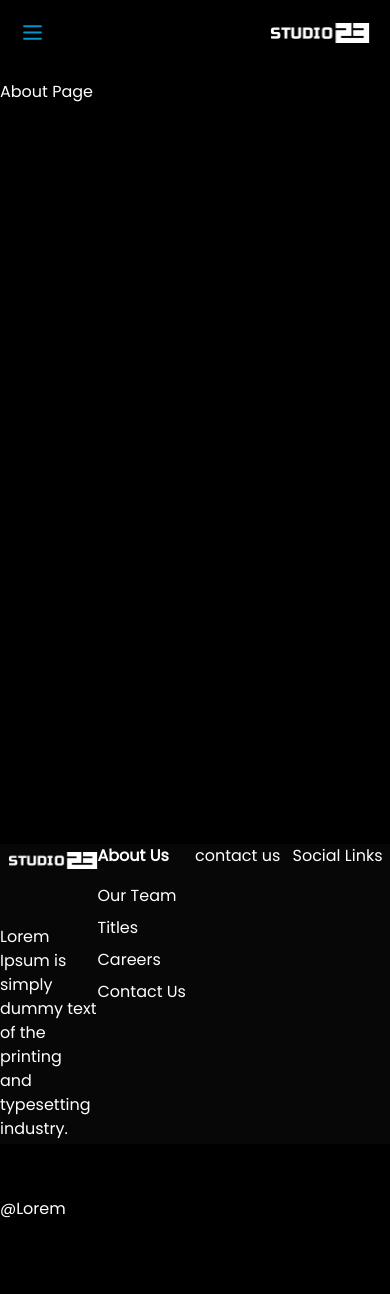
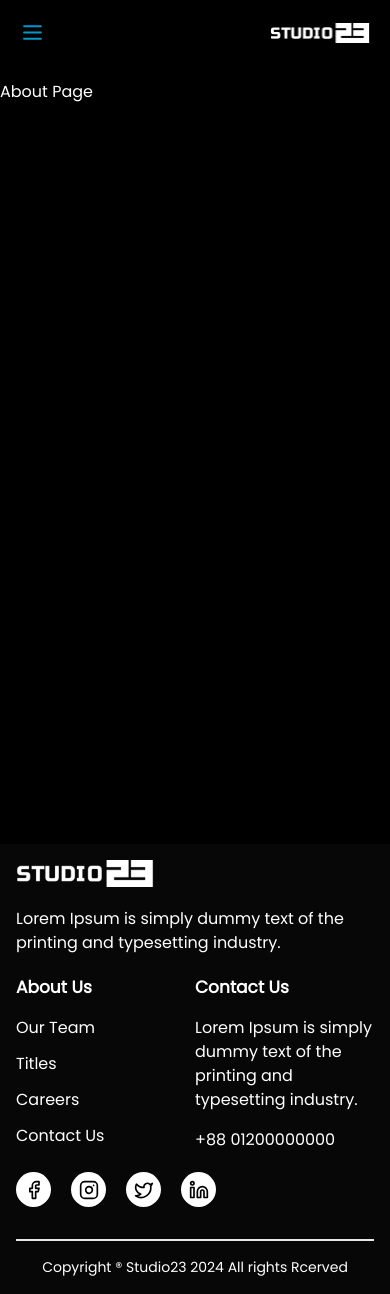
Before and after one commit to Studio-23-xyz/studio23-website, a Next.js app: page /about-us in a window 390 px wide. Before the commit the page ends 1221 px from the top, so only its background shows below. Built offline with nearby package versions, Linux system fonts and the light colour scheme.

Commit message:
Footer Mobile View

```diff
--- a/src/app/components/Footer.js
+++ b/src/app/components/Footer.js
@@ -1,10 +1,14 @@
 import React from "react";
 import Image from "next/image";
 import Link from "next/link";
+import { Facebook, Instagram, Linkedin, Twitter } from "lucide-react";
 
 const Footer = () => {
   return (
-    <div className="w-full h-[300px] bg-footer_black flex md:px-32 md:pt-10">
+    <div className="w-full md:h-[300px] bg-footer_black flex md:px-32 md:pt-10">
+      {/* Laptop View */}
+
+      <div className="hidden md:flex">
         <div className="w-1/4 flex flex-col gap-14">
           <div>
             <Link href="/">
@@ -51,6 +55,84 @@ const Footer = () => {
         <div className="w-1/4">contact us</div>
         <div className="w-1/4">Social Links</div>
       </div>
+
+      {/* Mobile View */}
+
+      <div className="md:hidden flex flex-col gap-5 mx-4 my-4">
+        <div>
+          <Link href="/">
+            <Image
+              src="/assets/studio23_logo_white.png"
+              width={500}
+              height={200}
+              alt="Logo"
+              className="w-[138px]"
+            />
+          </Link>
+        </div>
+        <div>
+          <p className="text-[16px]">
+            Lorem Ipsum is simply dummy text of the printing and typesetting
+            industry.
+          </p>
+        </div>
+        <div className="flex flex-row">
+          <div className="w-1/2 flex flex-col gap-4">
+            <div>
+              <Link href="/about-us">
+                <span className="font-semibold text-[17px]">About Us</span>
+              </Link>
+            </div>
+            <div className="flex flex-col gap-3">
+              <Link href="/our-team">
+                <span className="">Our Team</span>
+              </Link>
+              <Link href="/our-titles">
+                <span className="">Titles</span>
+              </Link>
+              <Link href="/careers">
+                <span className="">Careers</span>
+              </Link>
+
+              <p className="">Contact Us</p>
+            </div>
+          </div>
+
+          <div className="w-1/2 flex flex-col gap-4">
+            <div>
+              <p className="font-semibold text-[17px]">Contact Us</p>
+            </div>
+            <p>
+              Lorem Ipsum is simply dummy text of the printing and typesetting
+              industry.
+            </p>
+            <h3>+88 01200000000</h3>
+          </div>
+        </div>
+        <div className="flex gap-5 mb-3">
+          <div className="bg-white  w-[35px] h-[35px] rounded-full flex justify-center items-center hover:bg-studio_blue">
+            <Facebook className="stroke-black w-[20px] h-[20px] hover:stroke-white" />
+          </div>
+          <div className="bg-white  w-[35px] h-[35px] rounded-full flex justify-center items-center hover:bg-studio_blue">
+            <Instagram className="stroke-black w-[20px] h-[20px] hover:stroke-white" />
+          </div>
+          <div className="bg-white  w-[35px] h-[35px] rounded-full flex justify-center items-center hover:bg-studio_blue">
+            <Twitter className="stroke-black w-[20px] h-[20px] hover:stroke-white" />
+          </div>
+          <div className="bg-white  w-[35px] h-[35px] rounded-full flex justify-center items-center hover:bg-studio_blue">
+            <Linkedin className="stroke-black w-[20px] h-[20px] hover:stroke-white" />
+          </div>
+        </div>
+
+        <div className="border-t-2">
+          <div className="mt-4 flex justify-center">
+            <p className=" text-[14px]">
+              Copyright ® Studio23 2024 All rights Rcerved
+            </p>
+          </div>
+        </div>
+      </div>
+    </div>
   );
 };
 
--- a/src/app/components/Nav.js
+++ /dev/null
@@ -1,86 +0,0 @@
-"use client";
-import React, { useEffect, useState } from "react";
-import Image from "next/image";
-import Link from "next/link";
-import { usePathname } from "next/navigation";
-import classNames from "classnames";
-import { ChevronDown, LucideMenu } from "lucide-react";
-
-const Nav = () => {
-  const [header, setHader] = useState(false);
-
-  const scrollHeader = () => {
-    if (window.scrollY >= 20) {
-      setHader(true);
-    } else {
-      setHader(false);
-    }
-  };
-
-  useEffect(() => {
-    window.addEventListener("scroll", scrollHeader);
-
-    return () => {
-      window.addEventListener("scroll", scrollHeader);
-    };
-  }, []);
-
-  return (
-    <div>
-      <div
-        className={
-          header
-            ? "w-full h-20 top-0 fixed z-10 bg-black drop-shadow-2xl"
-            : "h-20 top-0 fixed z-10"
-        }
-      >
-        <div className="header flex w-full justify-between py-4 px-20 items-center">
-          <div className="logo">
-            <Link href="/">
-              <Image
-                src="/assets/studio23_logo_white.png"
-                width={500}
-                height={200}
-                alt="Logo"
-                className="w-[150px] md:w-[202px] pl-2 md:pl-0 pt-2 md:pt-0"
-              />
-            </Link>
-          </div>
-          <div className="menu">
-            <nav>
-              <ul className="flex gap-16">
-                <Link href="/">
-                  <li>Home</li>
-                </Link>
-
-                <Link href="/our-titles">
-                  <li>Our Titles</li>
-                </Link>
-
-                <Link href="/publishing-with-us">
-                  <li>Publish with Us</li>
-                </Link>
-
-                <Link href="/about-us">
-                  <li className="flex">
-                    About Us <ChevronDown />
-                  </li>
-                </Link>
-
-                <Link href="/community">
-                  <li>Community</li>
-                </Link>
-
-                <Link href="/contact-us">
-                  <div>Contact Us</div>
-                </Link>
-              </ul>
-            </nav>
-          </div>
-        </div>
-      </div>
-    </div>
-  );
-};
-
-export default Nav;
--- a/src/app/components/Navbar.js
+++ b/src/app/components/Navbar.js
@@ -40,6 +40,8 @@ const Navbar = () => {
       }
     >
       <div className="flex justify-between items-center md:mx-32 mt-5">
+        {/* Laptop View */}
+
         <div className=" hidden md:flex">
           <Link href="/">
             <Image
@@ -51,6 +53,7 @@ const Navbar = () => {
             />
           </Link>
         </div>
+
         <div className="hidden md:flex">
           <nav>
             <ul className="justify-center hidden md:flex gap-12 items-center">
@@ -124,6 +127,8 @@ const Navbar = () => {
             </ul>
           </nav>
         </div>
+
+        {/* Mobile View */}
 
         <div className="md:hidden w-full mx-5 flex items-center justify-between">
           <span onClick={handleToggleMenu}>
--- a/src/app/layout.js
+++ b/src/app/layout.js
@@ -2,7 +2,6 @@ import { Poppins } from "next/font/google";
 import "./globals.css";
 import Navbar from "./components/Navbar";
 import Footer from "./components/Footer";
-import Nav from "./components/Nav";
 
 const poppins = Poppins({ subsets: ["latin"], weight: "400" });
 
@@ -15,11 +14,7 @@ export default function RootLayout({ children }) {
   return (
     <html lang="en">
       <head>
-        <link
-          rel="icon"
-          href="/public/assets/studio_23_logo_.svg"
-          sizes="any"
-        />
+        <link rel="icon" href="/assets/studio_23_logo.svg" sizes="any" />
       </head>
       <body className={poppins.className}>
         <Navbar />
```
Also changed, not shown: public/assets/studio_23_logo.svg (renamed from public/assets/studio_23_logo_.svg). Lines whose indentation alone changed are shown as unchanged.
